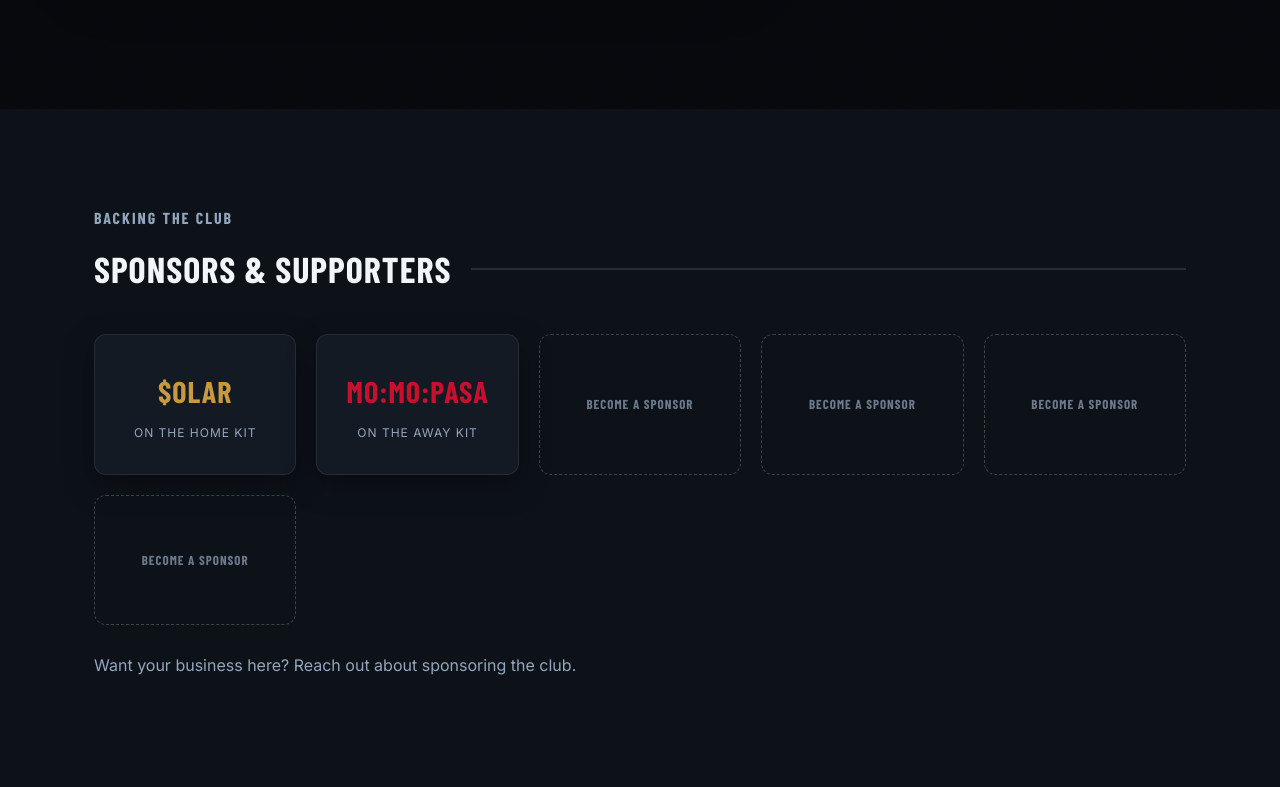
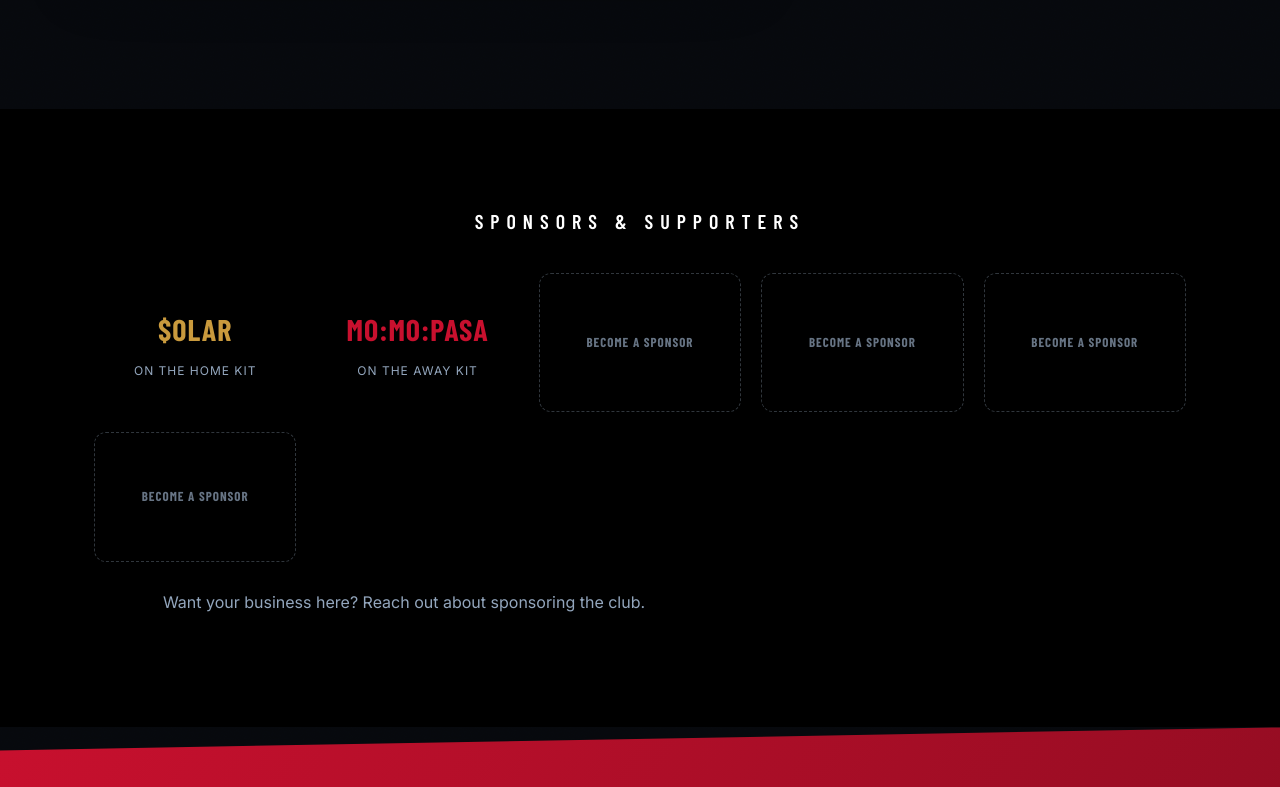
Before and after one commit to jimmytheg06-svg/NorthTexansFootballGroup, a plain HTML site: page index.html in a window 1280 px wide. Shown: the part 3173-3960 px from the top of the page. Drawn offline with nearby package versions, Linux system fonts and the light colour scheme; a web font is replaced by a local one.

Commit message:
Match Santos sponsor section: wide-tracked label, flat black bg, borderless logo tiles

```diff
--- a/css/styles.css
+++ b/css/styles.css
@@ -725,6 +725,30 @@
 }
 
 /* Sponsors */
+#sponsors {
+  background: #000000;
+  text-align: center;
+}
+
+#sponsors .section-eyebrow {
+  display: none;
+}
+
+#sponsors h2 {
+  display: block;
+  justify-content: center;
+  font-size: 20px;
+  font-weight: 600;
+  text-transform: uppercase;
+  letter-spacing: 7px;
+  color: var(--color-white);
+  margin: 0 auto;
+}
+
+#sponsors h2::after {
+  content: none;
+}
+
 .sponsor-grid {
   display: grid;
   grid-template-columns: repeat(auto-fit, minmax(200px, 1fr));
@@ -768,6 +792,12 @@
   text-transform: uppercase;
   letter-spacing: 1px;
   color: var(--color-gray-600);
+}
+
+.sponsor-card--filled {
+  background: transparent;
+  border: none;
+  box-shadow: none;
 }
 
 .sponsor-card--empty {
```
